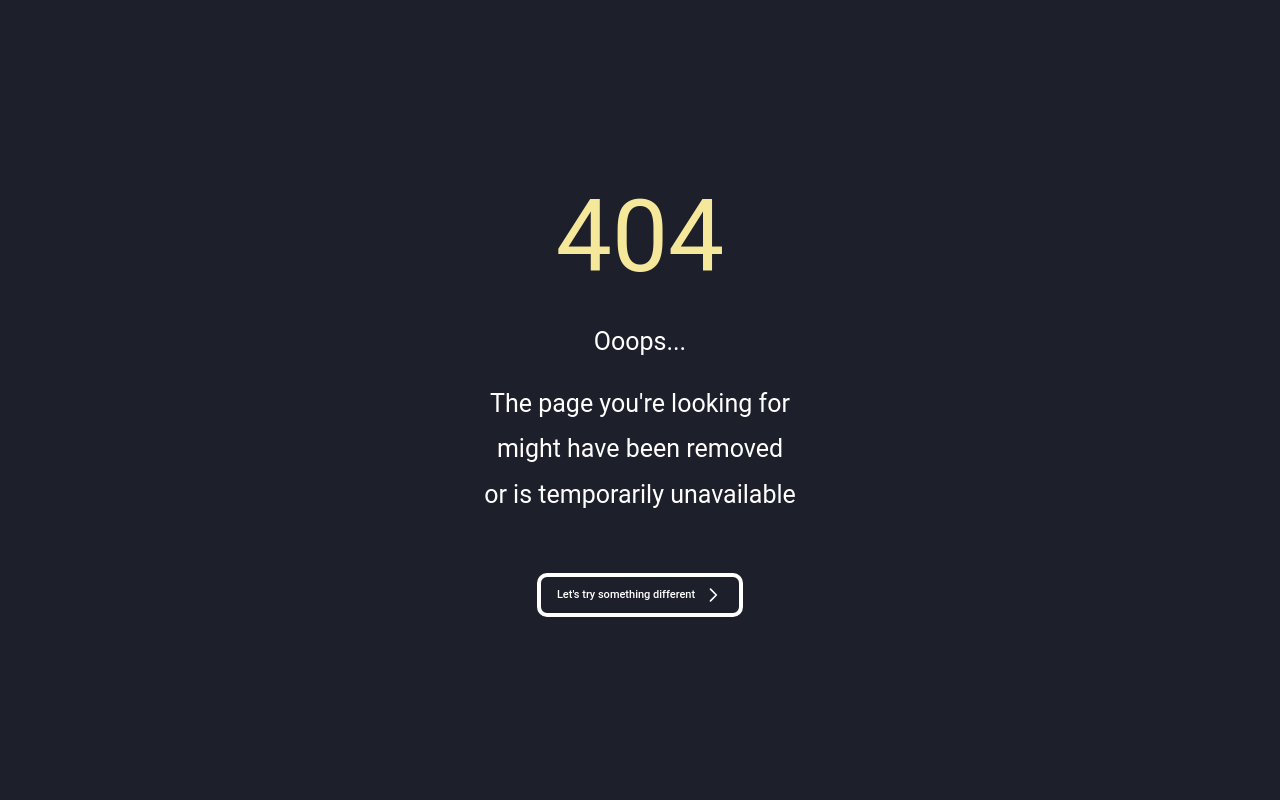
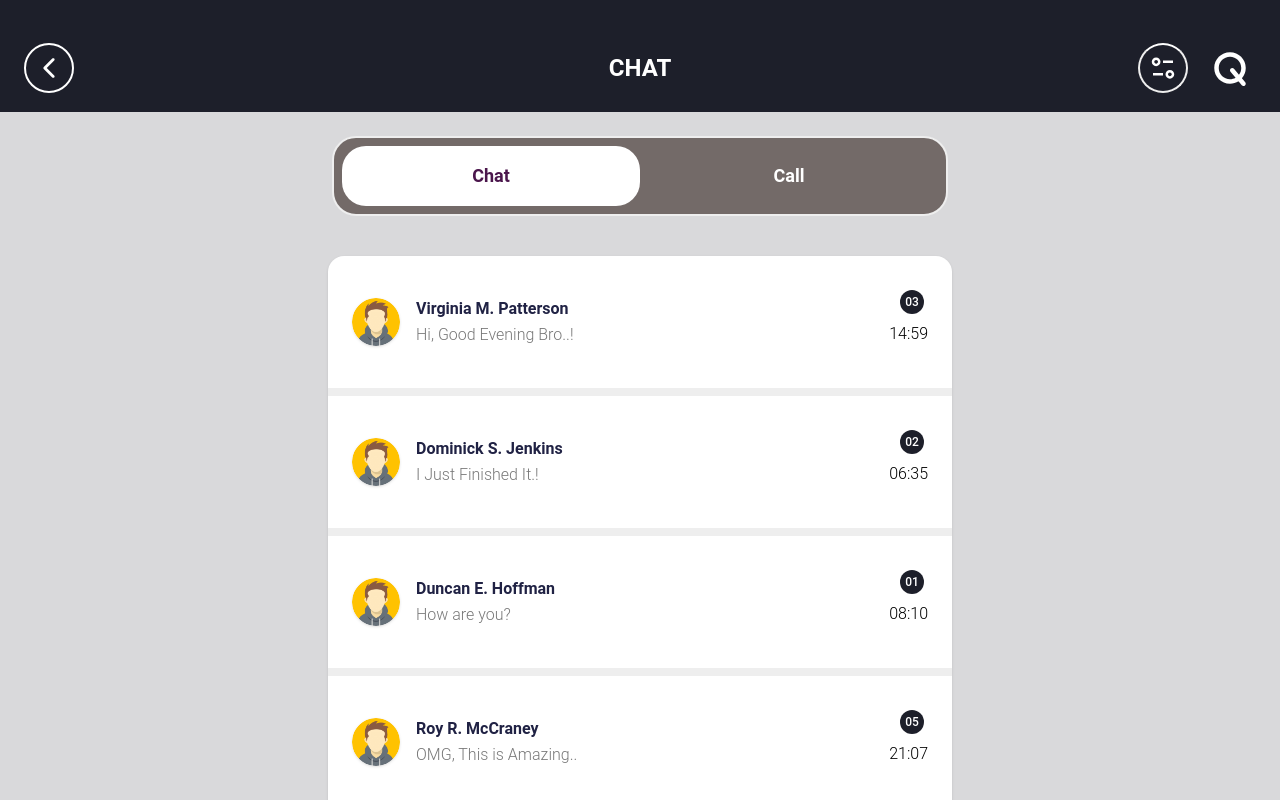
Before and after one commit to RJRYT/SC-MERN, a React (Vite) app in the folder client/: page /chat in a window 1280 px wide. Before the commit this address had no page. Shown: the top 800 px of the page. Built offline with nearby package versions, Linux system fonts and the light colour scheme.

Commit message:
indox-chat

```diff
--- /dev/null
+++ b/client/src/pages/Chatindox/Call.jsx
@@ -0,0 +1,60 @@
+import React from 'react';
+import { Typography } from "@material-tailwind/react";
+import { Link } from 'react-router-dom';
+import Men from '../../../src/assets/images/men_icon_jpg.png';
+import { FiPhoneCall } from "react-icons/fi";
+import { FiMinusSquare } from "react-icons/fi";
+import { FaRegSquarePlus } from "react-icons/fa6";
+import { MdCancelPresentation } from "react-icons/md";
+
+const calls = [
+  { name: "Patricia D. Regalado", type: "Incoming", date: "Nov 03, 202X" },
+  { name: "Jonathon K. Nix", type: "Incoming", date: "Nov 05, 202X" },
+  { name: "Ellen N. Cranford", type: "Outgoing", date: "Nov 06, 202X" },
+  { name: "William W. Spicer", type: "Missed", date: "Nov 15, 202X" },
+  { name: "Scott D. Chambers", type: "Outgoing", date: "Nov 17, 202X" },
+  { name: "Hilda M. Hernandez", type: "Missed", date: "Nov 18, 202X" },
+  { name: "Hilda M. Hernandez", type: "Outgoing", date: "Nov 19, 202X" },
+  { name: "Wanda T.Seidl", type: "Incoming", date: "Nov 21, 202X" },
+];
+
+const iconMap = {
+  Incoming: <FaRegSquarePlus className="text-blue-900" />,
+  Outgoing: <FiMinusSquare className="text-green-500" />,
+  Missed: <MdCancelPresentation className="text-red-500" />,
+};
+
+const Call = () => {
+  return (
+    <div className='flex flex-col p-4 bg-gray-bg sm-only:p-4  sm-only:-mt-5'>
+      <div className='w-1/2 mx-auto py-4 bg-white rounded-2xl shadow sm-only:w-full'>
+        {calls.map((call, index) => (
+          <div key={index}>
+            <Link to={"call-details"} className='flex flex-row items-center p-6 hover:bg-gray-200  sm-only:-my-3'>
+              <div className='w-12 h-12 bg-gray-300 rounded-full flex items-center justify-center shadow'>
+                <img src={Men} alt={call.type} className='w-12 h-12 rounded-full shadow' />
+              </div>
+              <div className='flex flex-col ml-4 '>
+                <Typography variant='h6' className='text-dark-purple'>{call.name}</Typography>
+                <div className='flex flex-row gap-2 items-center  '>
+                  <div>
+                    {iconMap[call.type]}
+                  </div>
+                  <Typography variant='body2' className='text-chat-call  sm-only:-mx-1'>{call.type}</Typography>
+                  <div className='border-r-2 border-chat-call mx-2 h-4 pt-1' />
+                  <Typography variant='body2' className='text-chat-call  sm-only:-mx-1'>{call.date}</Typography>
+                </div>
+              </div>
+              <div className='ml-auto'>
+                <FiPhoneCall className='w-6 h-6' />
+              </div>
+            </Link>
+            {index < calls.length - 1 && <hr className='w-full h-2 bg-hr-color my-4' />}
+          </div>
+        ))}
+      </div>
+    </div>
+  );
+};
+
+export default Call;
--- /dev/null
+++ b/client/src/pages/Chatindox/Chat.jsx
@@ -0,0 +1,41 @@
+import { Badge, Typography } from '@material-tailwind/react';
+import React from 'react';
+import { Link } from 'react-router-dom';
+import Men from '../../../src/assets/images/men_icon_jpg.png';
+
+const messages = [
+  { name: "Virginia M. Patterson", message: "Hi, Good Evening Bro..!", time: "14:59", number: "03" },
+  { name: "Dominick S. Jenkins", message: "I Just Finished It.!", time: "06:35", number: "02" },
+  { name: "Duncan E. Hoffman", message: "How are you?", time: "08:10", number: "01" },
+  { name: "Roy R. McCraney", message: "OMG, This is Amazing..", time: "21:07", number: "05" },
+  { name: "Janice R. Norris", message: "Wow, This is Really Epic", time: "09:15", number: "07" },
+  { name: "Marilyn C. Amerson", message: "Hi, Good Evening Bro.!", time: "14:59", number: "03" },
+  { name: "Dominick S. Jenkins", message: "I Just Finished It.!", time: "06:35", number: "02" },
+];
+
+const Chat = () => {
+  return (
+    <div className='bg-gray-bg flex flex-col p-4 sm-only:p-4 sm-only:-mt-5'>
+      <div className='w-1/2 mx-auto py-4  bg-white rounded-2xl shadow sm-only:w-full '>
+        {messages.map((msg, index) => (
+          <Link to={"help"} key={index} >
+            <div className='flex flex-row items-center p-6 hover:bg-gray-200 sm-only:-my-3'>
+              <img src={Men} alt="profile" className='w-12 h-12 rounded-full shadow ' />
+              <div className='flex flex-col ml-4'>
+                <Typography variant='h6' className='text-text-chat'>{msg.name}</Typography>
+                <Typography variant='body2' className='text-chat-p'>{msg.message}</Typography>
+              </div>
+              <div className='ml-auto text-right'>
+                <Badge content={msg.number} className="mx-4 -mt-3 bg-dark-purple text-white" />
+                <Typography variant='body2'>{msg.time}</Typography>
+              </div>
+            </div>
+            {index < messages.length - 1 && <div className='w-full h-2 bg-hr-color my-4'></div>}
+          </Link>
+        ))}
+      </div>
+    </div>
+  );
+};
+
+export default Chat;
--- /dev/null
+++ b/client/src/pages/Chatindox/HeaderChat.jsx
@@ -0,0 +1,60 @@
+import React, { useState } from 'react'
+import { IoIosArrowBack } from 'react-icons/io';
+import { RiEqualizer2Line } from "react-icons/ri";
+import { FaQ } from "react-icons/fa6";
+import Chat from './Chat';
+import Call from './Call';
+
+
+
+
+
+const HeaderChat = () => {
+    const [activeTab, setActiveTab] = useState('chat');
+    return (
+
+        <div className=''>
+            <div className='bg-dark-purple text-white p-6 pt-12 h-28 flex items-center justify-between'>
+                <button className='rounded-full border-2 border-white flex justify-center items-center p-2 '>
+                    <IoIosArrowBack className="text-white text-3xl sm-only:text-2xl" />
+                </button>
+
+                <h6 className='text-center font-bold md:w-auto md:flex-grow-0 text-lg md:text-2xl md:absolute md:left-1/2 md:transform md:-translate-x-1/2 sm-only:-ml-20'>
+                    CHAT
+                </h6>
+
+                <div className="flex items-center space-x-4">
+                    <button className='rounded-full border-2 border-t-white flex justify-center items-center p-2  '>
+                        <RiEqualizer2Line className="text-white text-3xl sm-only:text-2xl " />
+                    </button>
+                    <button className='flex justify-center items-center p-2'>
+                        <FaQ className="text-white text-4xl sm-only:text-2xl " />
+                    </button>
+                </div>
+
+
+            </div>
+            <div className= 'bg-gray-bg w-full h-32 flex justify-center p-6 sm-only:mb-4'>
+
+                <div className=' bg-dim-gray  flex items-center rounded-3xl w-1/2 px-2 py-3 border-2 sm-only:w-full'>
+                    <button  className={`w-1/2 rounded-3xl p-4 font-bold  text-lg ${activeTab === 'chat' ? 'bg-white text-text-purple' : 'text-white'} sm-only:h-12 flex justify-center items-center`}
+                        onClick={() => setActiveTab('chat')}>
+                        Chat
+                    </button>
+                    <button className={`w-1/2 rounded-3xl p-4 font-bold  text-lg ${activeTab === 'call' ? 'bg-white text-text-purple' : 'text-white'} sm-only:h-12 flex justify-center items-center`}
+                        onClick={() => setActiveTab('call')}>
+                        Call
+                    </button>
+                </div>
+
+
+            </div>
+            <div>
+                {activeTab === 'chat' ? <Chat /> : <Call />}
+            </div>
+        </div>
+    )
+}
+
+
+export default HeaderChat
--- a/client/src/routes/Router.jsx
+++ b/client/src/routes/Router.jsx
@@ -23,6 +23,7 @@ const CongratulationsPage = lazy(() =>
 import ErrorElement from "../pages/common/ErrorElement";
 import ErrorBoundary from "../pages/common/ErrorBoundary";
 import LoadingSpinner from "../components/common/LoadingSpinner";
+import HeaderChat from "../pages/Chatindox/HeaderChat";
 
 const router = createBrowserRouter([
   {
@@ -178,6 +179,19 @@ const router = createBrowserRouter([
       </ErrorBoundary>
     ),
   },
+  {
+      path: "chat",
+      element: (
+        <ErrorBoundary>
+          <Suspense fallback={<LoadingSpinner />}>
+            <HeaderChat />
+          </Suspense>
+        </ErrorBoundary>
+      ),
+      errorElement: <ErrorElement />,
+
+  },
+
 ]);
 
 export default function Router() {
--- a/client/tailwind.config.js
+++ b/client/tailwind.config.js
@@ -15,8 +15,16 @@ module.exports = withMT({
         background: "#d9d9db",
         secondary: "#736a68",
         'custom-dark-purple': '#1d1f2a',
-          "dark-purple": "#1d1f2a",
+        "dark-purple": "#1d1f2a",
         "gray-bg":"#d9d9db",
+        "dim-gray":"#736a68",
+        "text-purple":"#4b164c",
+        "text-chat":"#202244",
+        "chat-p":"#787878",
+        "hr-color":"#eeeeee",
+        "plus":"rgb(51,45,161)",
+        "chat-call":"#545454",
+
       },
         boxShadow: {
         'custom-dark': '0 4px 8px rgba(0, 0, 0, 0.5)',
```
Also changed, not shown: client/src/assets/images/men_icon_jpg.png (added).
